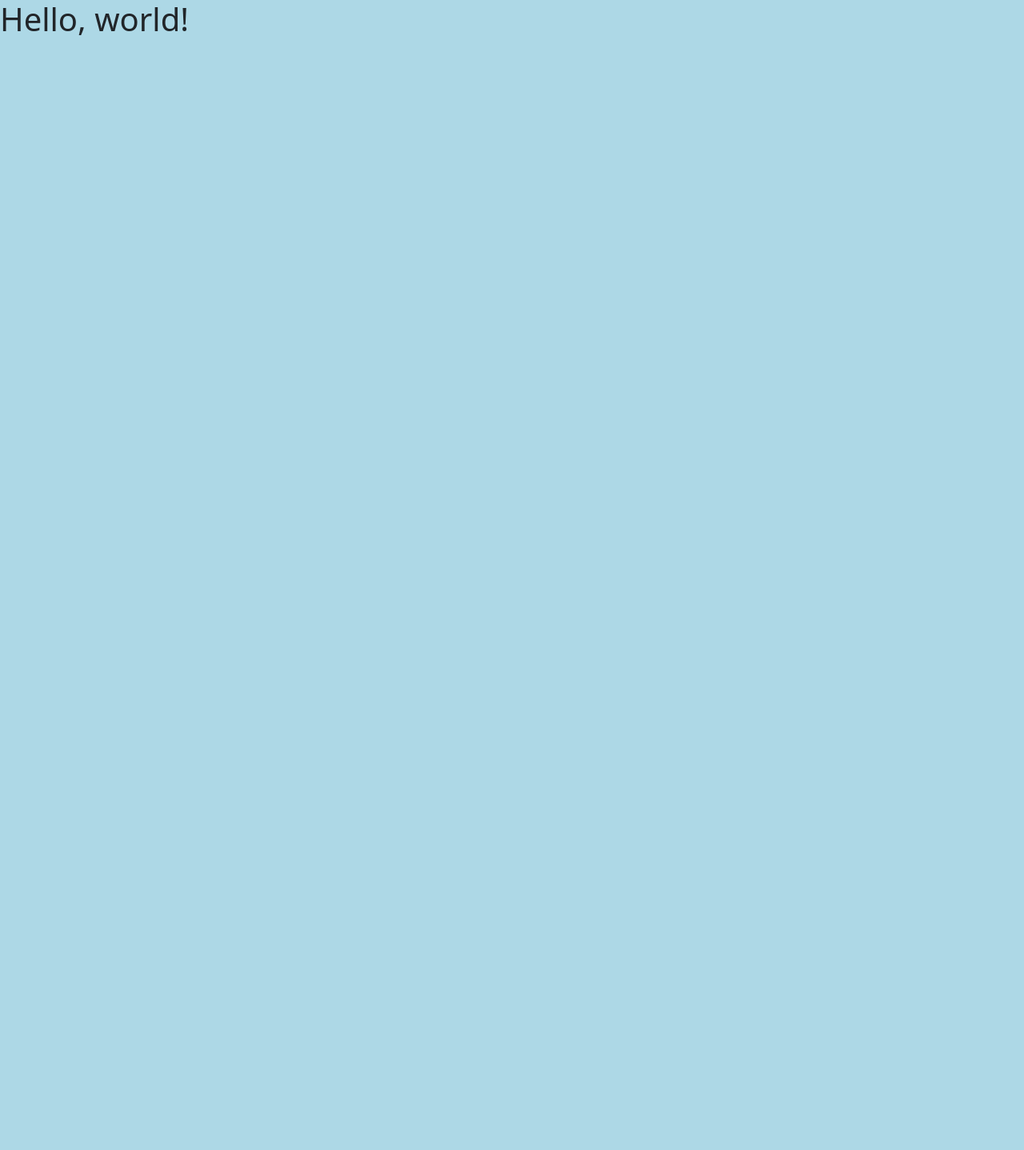
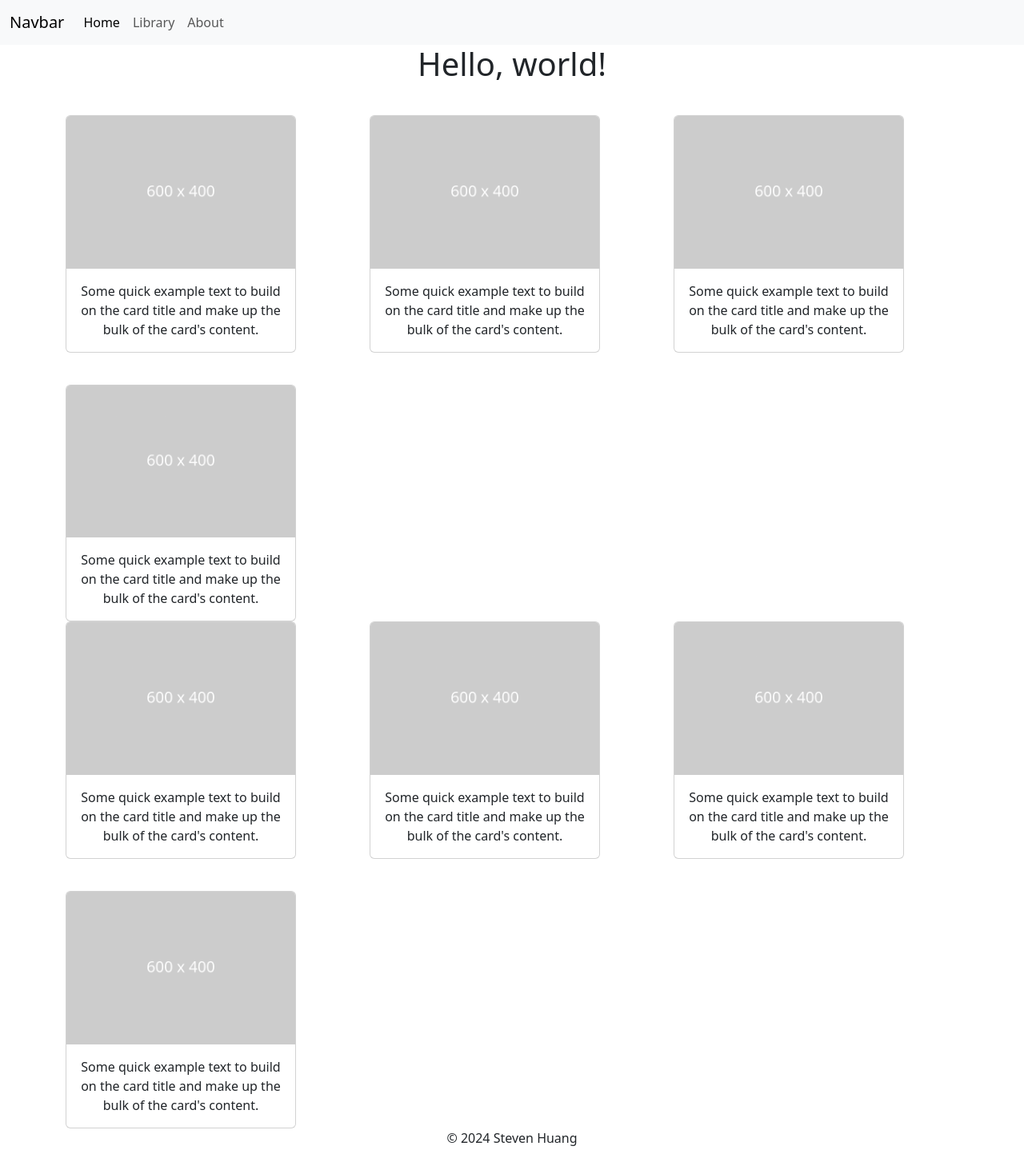
Before and after one commit to BigBoiMan123Alt/BigBoiMan123Alt.github.io, a plain HTML site: page index.html in a window 1280 px wide. Shown: the whole page at 80% size. Before the commit the page ends 800 px from the top, so only its background shows below. Drawn offline with nearby package versions, Linux system fonts and the light colour scheme.

Commit message:
50% of skeleton

```diff
--- a/index.html
+++ b/index.html
@@ -8,7 +8,93 @@
     <link rel="stylesheet" type="text/css" href="mystyle.css">
   </head>
   <body>
-    <h1>Hello, world!</h1>
+    <nav class="navbar navbar-expand-lg bg-body-tertiary">
+      <div class="container-fluid">
+        <a class="navbar-brand" href="#">Navbar</a>
+        <button class="navbar-toggler" type="button" data-bs-toggle="collapse" data-bs-target="#navbarNavAltMarkup" aria-controls="navbarNavAltMarkup" aria-expanded="false" aria-label="Toggle navigation">
+          <span class="navbar-toggler-icon"></span>
+        </button>
+        <div class="collapse navbar-collapse" id="navbarNavAltMarkup">
+          <div class="navbar-nav">
+            <a class="nav-link active" aria-current="page" href="index.html">Home</a>
+            <a class="nav-link" href="library.html">Library</a>
+            <a class="nav-link" href="about.html">About</a>
+          </div>
+        </div>
+      </div>
+    </nav>
+    <h1 style="margin-bottom: 2.5rem;">Hello, world!</h1>
     <script src="https://cdn.jsdelivr.net/npm/bootstrap@5.3.3/dist/js/bootstrap.bundle.min.js" integrity="sha384-YvpcrYf0tY3lHB60NNkmXc5s9fDVZLESaAA55NDzOxhy9GkcIdslK1eN7N6jIeHz" crossorigin="anonymous"></script>
+    <div class="container text-center">
+      <div class="row">
+        <div class="col">
+          <div class="card" style="width: 18rem; margin-bottom: 2.5rem;">
+            <img src="dummy_600x400_ffffff_cccccc.png" class="card-img-top" alt="placeholder">
+            <div class="card-body">
+              <p class="card-text">Some quick example text to build on the card title and make up the bulk of the card's content.</p>
+            </div>
+          </div>
+        </div>
+        <div class="col">
+          <div class="card" style="width: 18rem;">
+            <img src="dummy_600x400_ffffff_cccccc.png" class="card-img-top" alt="placeholder">
+            <div class="card-body">
+              <p class="card-text">Some quick example text to build on the card title and make up the bulk of the card's content.</p>
+            </div>
+          </div>
+        </div>
+        <div class="col">
+          <div class="card" style="width: 18rem;">
+            <img src="dummy_600x400_ffffff_cccccc.png" class="card-img-top" alt="placeholder">
+            <div class="card-body">
+              <p class="card-text">Some quick example text to build on the card title and make up the bulk of the card's content.</p>
+            </div>
+          </div>
+        </div>
+        <div class="col">
+          <div class="card" style="width: 18rem;">
+            <img src="dummy_600x400_ffffff_cccccc.png" class="card-img-top" alt="placeholder">
+            <div class="card-body">
+              <p class="card-text">Some quick example text to build on the card title and make up the bulk of the card's content.</p>
+            </div>
+          </div>
+        </div>
+      </div>
+      <div class="row">
+        <div class="col">
+          <div class="card" style="width: 18rem; margin-bottom: 2.5rem;">
+            <img src="dummy_600x400_ffffff_cccccc.png" class="card-img-top" alt="placeholder">
+            <div class="card-body">
+              <p class="card-text">Some quick example text to build on the card title and make up the bulk of the card's content.</p>
+            </div>
+          </div>
+        </div>
+        <div class="col">
+          <div class="card" style="width: 18rem;">
+            <img src="dummy_600x400_ffffff_cccccc.png" class="card-img-top" alt="placeholder">
+            <div class="card-body">
+              <p class="card-text">Some quick example text to build on the card title and make up the bulk of the card's content.</p>
+            </div>
+          </div>
+        </div>
+        <div class="col">
+          <div class="card" style="width: 18rem;">
+            <img src="dummy_600x400_ffffff_cccccc.png" class="card-img-top" alt="placeholder">
+            <div class="card-body">
+              <p class="card-text">Some quick example text to build on the card title and make up the bulk of the card's content.</p>
+            </div>
+          </div>
+        </div>
+        <div class="col">
+          <div class="card" style="width: 18rem;">
+            <img src="dummy_600x400_ffffff_cccccc.png" class="card-img-top" alt="placeholder">
+            <div class="card-body">
+              <p class="card-text">Some quick example text to build on the card title and make up the bulk of the card's content.</p>
+            </div>
+          </div>
+        </div>
+      </div>
+    </div>
   </body>
+  <footer style="margin-bottom: 1.5rem;">&#169; 2024 Steven Huang</footer>
 </html>
--- a/mystyle.css
+++ b/mystyle.css
@@ -1,3 +1,3 @@
 body {
-    background-color: lightblue;
+    text-align: center;
 }
```
Also changed, not shown: library.html (added, +172 -0 lines), Untitled.svg (added), about.html (added), dummy_600x400_ffffff_cccccc.png (added).
